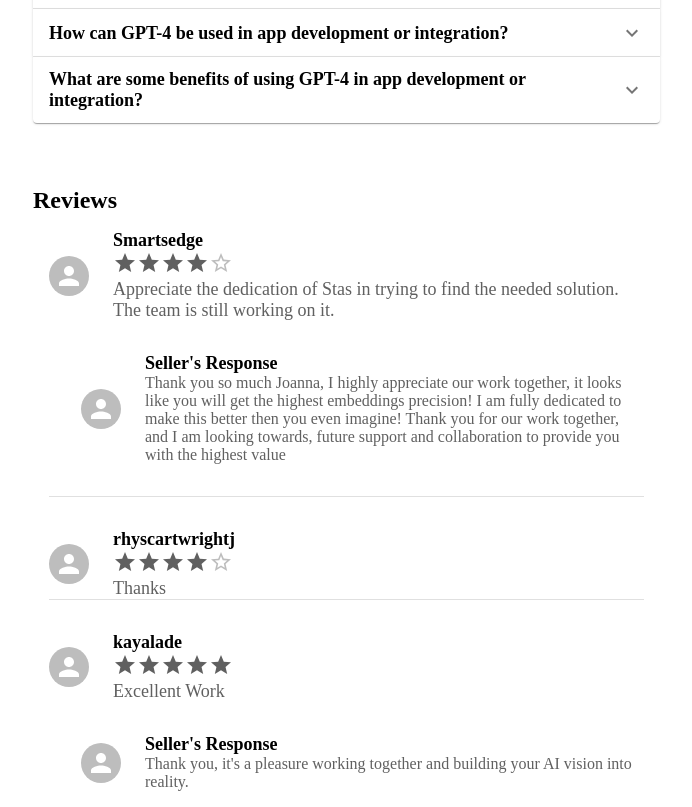
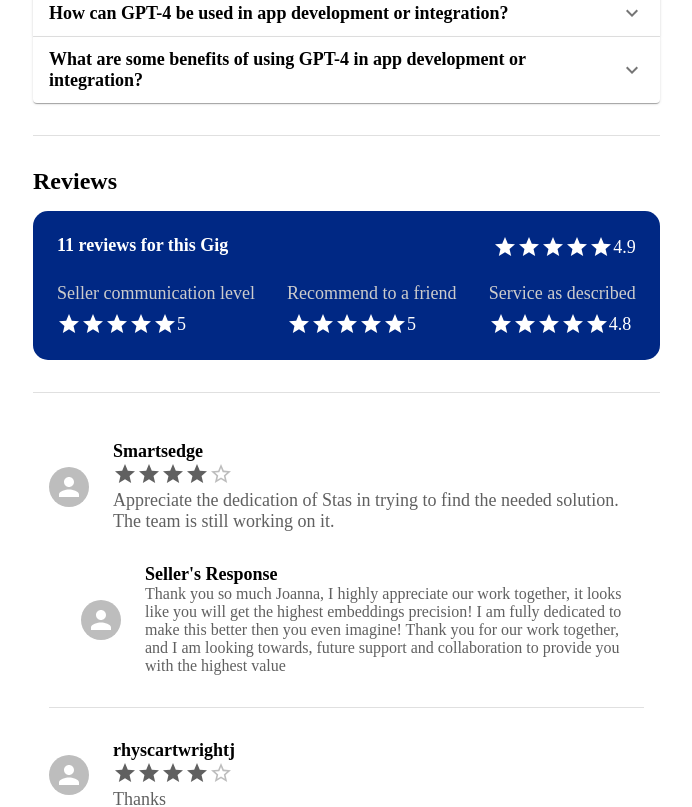
Before and after one commit to EmmyConceptNg/stas-forntend, a React (Vite) app: page / in a window 1280 px wide. Shown: the part 1840-2647 px from the top of the page, without its empty margins (127-819 px from the left). Built offline with nearby package versions, Linux system fonts and the light colour scheme.

Commit message:
Landing page

```diff
--- a/src/components/Hero.jsx
+++ b/src/components/Hero.jsx
@@ -48,8 +48,8 @@ export default function Hero() {
           <Avatar
             sx={{
               overflow: "hidden",
-              width: { md: "100px", lg: "100px", xs: "50px", sm: "50px" },
-              height: { md: "100px", lg: "100px", xs: "50px", sm: "50px" },
+              width: { md: "80px", lg: "80px", xs: "45px", sm: "45px" },
+              height: { md: "80px", lg: "80px", xs: "45px", sm: "45px" },
               position: "relative",
               border: "#76D14B solid 3px",
             }}
@@ -69,7 +69,7 @@ export default function Hero() {
             </video>
           </Avatar>
           <Box>
-            <Text fw="800" fs="24px" color="#000">
+            <Text fw="700" fs="24px" color="#000">
               Stas Sorokin{" "}
             </Text>
             <Stack
--- a/src/components/Pricing.jsx
+++ b/src/components/Pricing.jsx
@@ -81,11 +81,11 @@ export default function Pricing() {
               onChange={handleChange}
               aria-label="Packages"
               sx={{
-                display: "grid",
-
+                display: "flex", // Change to flex
                 gap: "1px",
                 borderBottom: "1px solid #ccc",
                 width: "100%",
+                justifyContent: "space-between", // Add this line
               }}
             >
               {packages.map((item) => (
@@ -94,6 +94,7 @@ export default function Pricing() {
                   label={item.name}
                   value={item.id}
                   sx={{
+                    flex: 1, // Make the tabs fill up space
                     borderBottom: "1px solid #ccc",
                     borderRight: "1px solid #ccc",
                     backgroundColor: "#f9f9f9",
@@ -104,6 +105,7 @@ export default function Pricing() {
                 />
               ))}
             </TabList>
+
             {packages.map((item) => (
               <TabPanel key={item.id} value={item.id}>
                 <Box>
--- a/src/components/Reviews.jsx
+++ b/src/components/Reviews.jsx
@@ -64,10 +64,65 @@ export function Reviews() {
   ];
 
   return (
-    <Box sx={{ mt: 8 }}>
+    <Box sx={{ mt: 4 }}>
+      <Divider sx={{ mb: 4 }} />
       <Text fs="24px" fw="800" color="#000">
         Reviews
       </Text>
+
+      <Box my={2} bgcolor="#002884" p={3} borderRadius="15px">
+        <Stack direction="row" justifyContent="space-between">
+          <Text fs="18px" fw="800" color="#fff">
+            11 reviews for this Gig
+          </Text>
+          <Box display="flex" flexDirection="row" alignItems="center">
+            <Rating value={4.9} readOnly sx={{ color: "#fff" }} />
+            <Text fs="18px" fw="500" color="#fff">
+              4.9
+            </Text>
+          </Box>
+        </Stack>
+        <Stack
+          direction={{ md: "row", lg: "row", sm: "column", xs: "column" }}
+          mt={3}
+          justifyContent="space-between"
+        >
+          <Stack spacing={1}>
+            <Text fs="18px" fw="300" color="#ccc">
+              Seller communication level
+            </Text>
+            <Box display="flex" flexDirection="row" alignItems="center" ml={2}>
+              <Rating value={5} readOnly sx={{ color: "#fff" }} />
+              <Text fs="18px" fw="500" color="#fff">
+                5
+              </Text>
+            </Box>
+          </Stack>
+          <Stack spacing={1}>
+            <Text fs="18px" fw="300" color="#ccc">
+              Recommend to a friend
+            </Text>
+            <Box display="flex" flexDirection="row" alignItems="center" ml={2}>
+              <Rating value={5} readOnly sx={{ color: "#fff" }} />
+              <Text fs="18px" fw="500" color="#fff">
+                5
+              </Text>
+            </Box>
+          </Stack>
+          <Stack spacing={1}>
+            <Text fs="18px" fw="300" color="#ccc">
+              Service as described
+            </Text>
+            <Box display="flex" flexDirection="row" alignItems="center" ml={2}>
+              <Rating value={5} readOnly sx={{ color: "#fff" }} />
+              <Text fs="18px" fw="500" color="#fff">
+                4.8
+              </Text>
+            </Box>
+          </Stack>
+        </Stack>
+      </Box>
+      <Divider sx={{ my: 4 }} />
       {userReviews.map((item, index) => (
         <CardContent key={index}>
           <Grid container alignItems="center" spacing={3}>
@@ -85,7 +140,8 @@ export function Reviews() {
             </Grid>
           </Grid>
 
-          {item.reply?.name && <Box ml={4} mb={4}>
+          {item.reply?.name && (
+            <Box ml={4} mb={4}>
               <Box mt={4}>
                 <Grid container alignItems="center" spacing={3} key={index}>
                   <Grid item>
@@ -102,8 +158,9 @@ export function Reviews() {
                   </Grid>
                 </Grid>
               </Box>
-          </Box>}
-           <Divider  />
+            </Box>
+          )}
+          <Divider />
         </CardContent>
       ))}
     </Box>
--- a/src/index.css
+++ b/src/index.css
@@ -2,8 +2,7 @@
 
 body {
   margin: 0;
-  font-family: 'Roboto', 'sans-serif', 'Segoe UI', 'Roboto', 'Oxygen',
-    'Ubuntu', 'Cantarell', 'Fira Sans', 'Droid Sans', 'Helvetica Neue',;
+  font-family: 'Roboto', 'sans-serif', !important;
   -webkit-font-smoothing: antialiased;
   -moz-osx-font-smoothing: grayscale;
 }
```
Also changed, not shown: 5 other files (tests, documents, lock files or other folders). Lines whose indentation alone changed are shown as unchanged.
